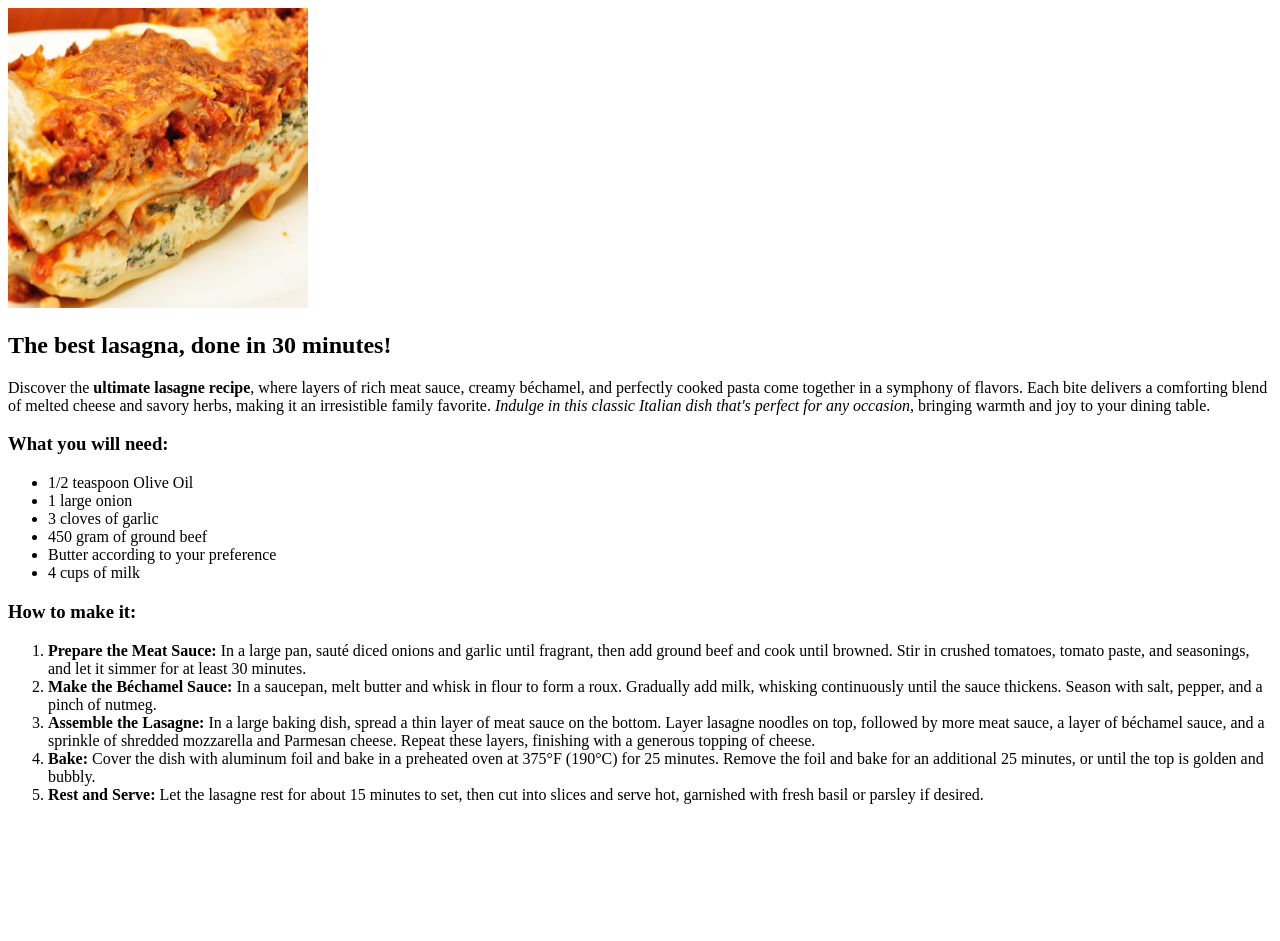
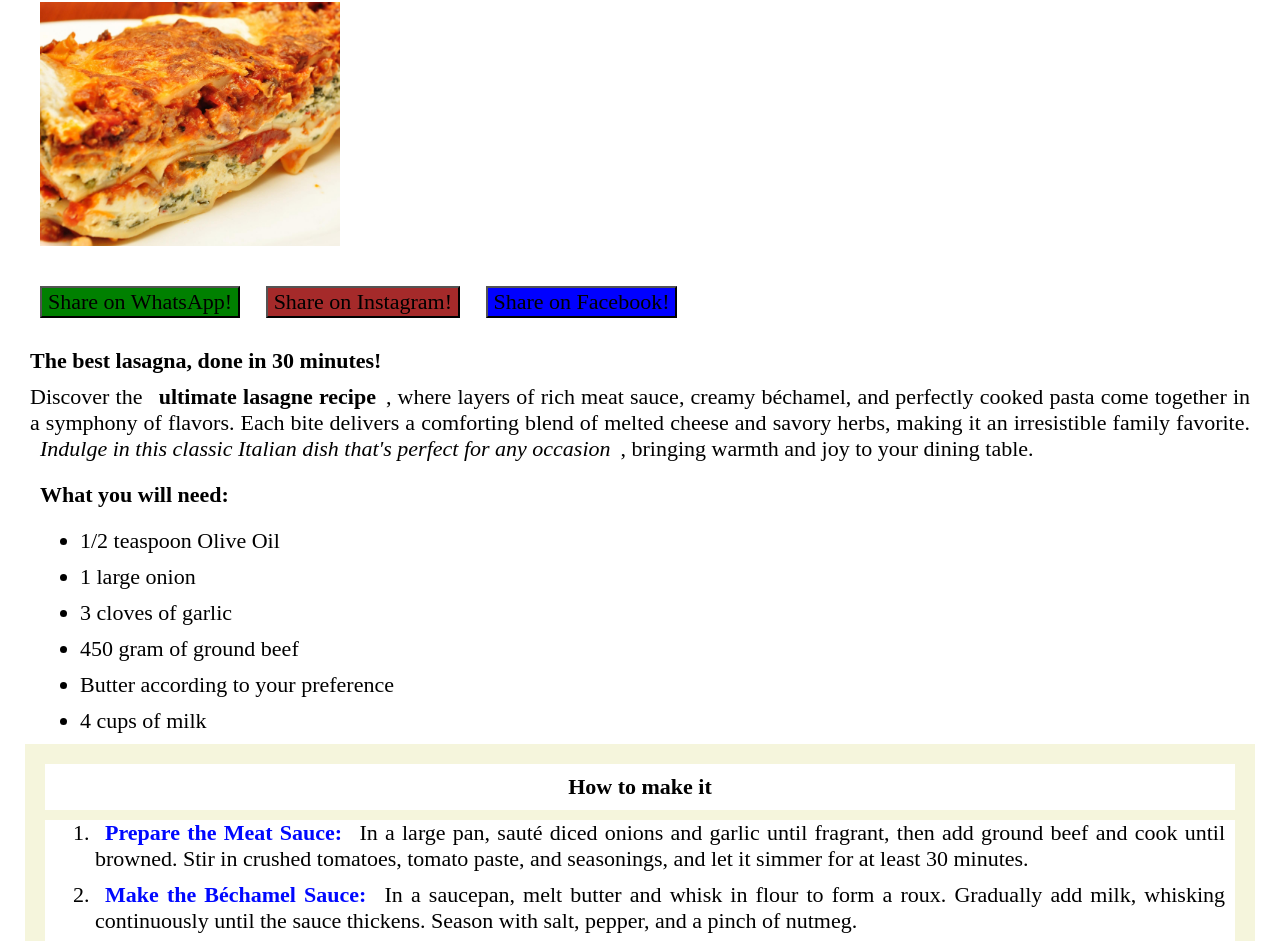
Before and after one commit to te1995/odin-recipes, a plain HTML site: page recipes/lasagna.html in a window 1280 px wide. Shown: the part 72-1013 px from the top of the page. Before the commit the page ends 892 px from the top, so only its background shows below. Drawn offline with Linux system fonts and the light colour scheme.

Commit message:
Final exercise of CSS Foundations of The Odin Project

```diff
--- a/recipes/lasagna.html
+++ b/recipes/lasagna.html
@@ -3,10 +3,20 @@
     <head>
         <meta charset="utf-8">
         <title>Lasagna | Recipe list</title>
+        <link rel="stylesheet" href="styles.css">
     </head>
     <body>
-        <h1>Lasagna</h1>
-        <img src="pictures/Lasagna.jpg" alt="A cooked lasagned served on a plate" width = 300 height = 300>
+        <h1>Italian-Style lasagne, quick and easy</h1>
+        <div class = "overall">
+            <div class = "pic">
+                <img class = "picl" src="pictures/Lasagna.jpg" alt="A cooked lasagned served on a plate" width = 300 height = auto>
+            </div>
+            <div class="share-buttons">
+              <button class = "WhatsApp">Share on WhatsApp!</button>
+              <button class = "Instagram">Share on Instagram!</button>
+              <button class = "Facebook">Share on Facebook!</button>
+            </div>
+        </div>
         <h2>The best lasagna, done in 30 minutes!</h2>
         <p>Discover the <strong>ultimate lasagne recipe</strong>, where layers of rich meat sauce, creamy béchamel, and perfectly cooked pasta come together in a symphony of flavors. Each bite delivers a comforting blend of melted cheese and savory herbs, making it an irresistible family favorite. <em>Indulge in this classic Italian dish that's perfect for any occasion</em>, bringing warmth and joy to your dining table.</p>
 
@@ -22,17 +32,16 @@
 
         </ul>
 
-        <h3> How to make it:</h3>
+        <div class = "final">
+        <h3 class ="table"> How to make it</h3>
         <ol>
-            <li><strong>Prepare the Meat Sauce:</strong> In a large pan, sauté diced onions and garlic until fragrant, then add ground beef and cook until browned. Stir in crushed tomatoes, tomato paste, and seasonings, and let it simmer for at least 30 minutes. </li>
-            <li><strong>Make the Béchamel Sauce:</strong> In a saucepan, melt butter and whisk in flour to form a roux. Gradually add milk, whisking continuously until the sauce thickens. Season with salt, pepper, and a pinch of nutmeg.</li>
-            <li><strong>Assemble the Lasagne:</strong> In a large baking dish, spread a thin layer of meat sauce on the bottom. Layer lasagne noodles on top, followed by more meat sauce, a layer of béchamel sauce, and a sprinkle of shredded mozzarella and Parmesan cheese. Repeat these layers, finishing with a generous topping of cheese.</li>
-            <li><strong>Bake:</strong> Cover the dish with aluminum foil and bake in a preheated oven at 375°F (190°C) for 25 minutes. Remove the foil and bake for an additional 25 minutes, or until the top is golden and bubbly.</li>
-            <li><strong>Rest and Serve:</strong> Let the lasagne rest for about 15 minutes to set, then cut into slices and serve hot, garnished with fresh basil or parsley if desired.</li>
-
-
+            <li><strong class = "initials">Prepare the Meat Sauce:</strong> In a large pan, sauté diced onions and garlic until fragrant, then add ground beef and cook until browned. Stir in crushed tomatoes, tomato paste, and seasonings, and let it simmer for at least 30 minutes. </li>
+            <li><strong class = "initials">Make the Béchamel Sauce:</strong> In a saucepan, melt butter and whisk in flour to form a roux. Gradually add milk, whisking continuously until the sauce thickens. Season with salt, pepper, and a pinch of nutmeg.</li>
+            <li><strong class = "initials">Assemble the Lasagne:</strong> In a large baking dish, spread a thin layer of meat sauce on the bottom. Layer lasagne noodles on top, followed by more meat sauce, a layer of béchamel sauce, and a sprinkle of shredded mozzarella and Parmesan cheese. Repeat these layers, finishing with a generous topping of cheese.</li>
+            <li><strong class = "initials">Bake:</strong> Cover the dish with aluminum foil and bake in a preheated oven at 375°F (190°C) for 25 minutes. Remove the foil and bake for an additional 25 minutes, or until the top is golden and bubbly.</li>
+            <li><strong class = "initials">Rest and Serve:</strong> Let the lasagne rest for about 15 minutes to set, then cut into slices and serve hot, garnished with fresh basil or parsley if desired.</li>
         </ol>
-
+    </div>
     </body>
 
 </html>
--- /dev/null
+++ b/recipes/styles.css
@@ -0,0 +1,59 @@
+* {
+    background-color: rgb(255, 255, 255);
+    text-align: justify;
+    margin: 10px;
+    font-family: "Times New Roman", serif;
+    font-size: 22px;
+}
+
+.initials {
+    color: rgb(0, 8, 255);
+}
+
+.WhatsApp {
+    background-color: green;
+}
+
+.Facebook {
+    background-color: blue;
+}
+
+.Instagram {
+    background-color: brown;
+}
+
+.overall {
+    display: block;
+    width: 100%;
+    margin: 0px;
+
+}
+
+
+.picl, .share-buttons {
+    display: inline-block;
+    vertical-align: top; /* This aligns them at the top with each other */
+}
+
+h1 {
+    font-size: 30px;
+}
+
+.overall.share-buttons * {
+    display: inline-block; /* Make buttons line up horizontally */
+    margin-right: 1px; /* Optional: Adds space between buttons */
+}
+
+.final {
+    padding: 10px;
+    margin: 5px;
+    background-color: beige;
+}
+
+h3 {
+    padding: 10px;
+}
+
+.table {
+    text-align: center;
+}
```
